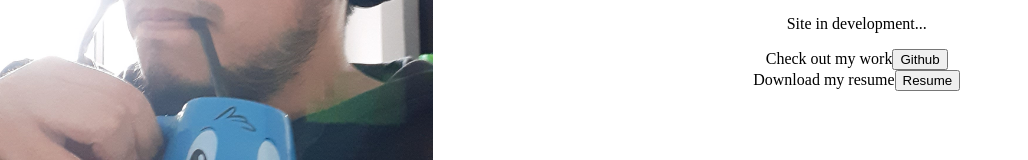
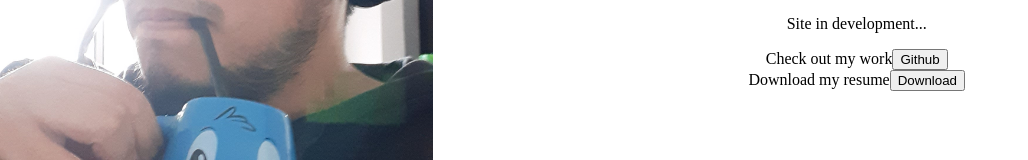
Before and after one commit to Brimix/b-morris, a React app: page / in a window 1280 px wide. Shown: the part 340-500 px from the top of the page, without its empty margins (0-1028 px from the left). Built offline with nearby package versions, Linux system fonts and the light colour scheme.

Commit message:
Implement download file

```diff
--- a/src/App/LinksBrief/LinksBrief.jsx
+++ b/src/App/LinksBrief/LinksBrief.jsx
@@ -1,12 +1,9 @@
+import resumeePdf from '../../../files/Resume_Brian_Morris_Esquivel.pdf';
 import './LinksBrief.scss';
 
 const LinksBrief = () => {
   const onGithubClick = () => {
-    window.location.href = "https://github.com/Brimix";
-  }
-
-  const onResumeClick = () => {
-    console.log('Not yet implemented! Lol');
+    window.open("https://github.com/Brimix", "_blank");
   }
 
   return (
@@ -18,7 +15,9 @@ const LinksBrief = () => {
       </div>
       <div>
         Download my resume
-        <button onClick={onResumeClick}> Resume </button>
+        <a href={resumeePdf} Download="Resume - Brian Morris">
+          <button type = "button"> Download </button>
+        </a>
       </div>
     </div>
   );
--- a/webpack.config.js
+++ b/webpack.config.js
@@ -37,7 +37,7 @@ module.exports = {
         use: ['style-loader', 'css-loader', 'sass-loader'],
       },
       {
-        test: /\.(jpe?g)$/,
+        test: /\.(jpe?g|pdf)$/,
         use: ['file-loader'],
       },
     ]
```
Also changed, not shown: 1 other file (tests, documents, lock files or other folders).
